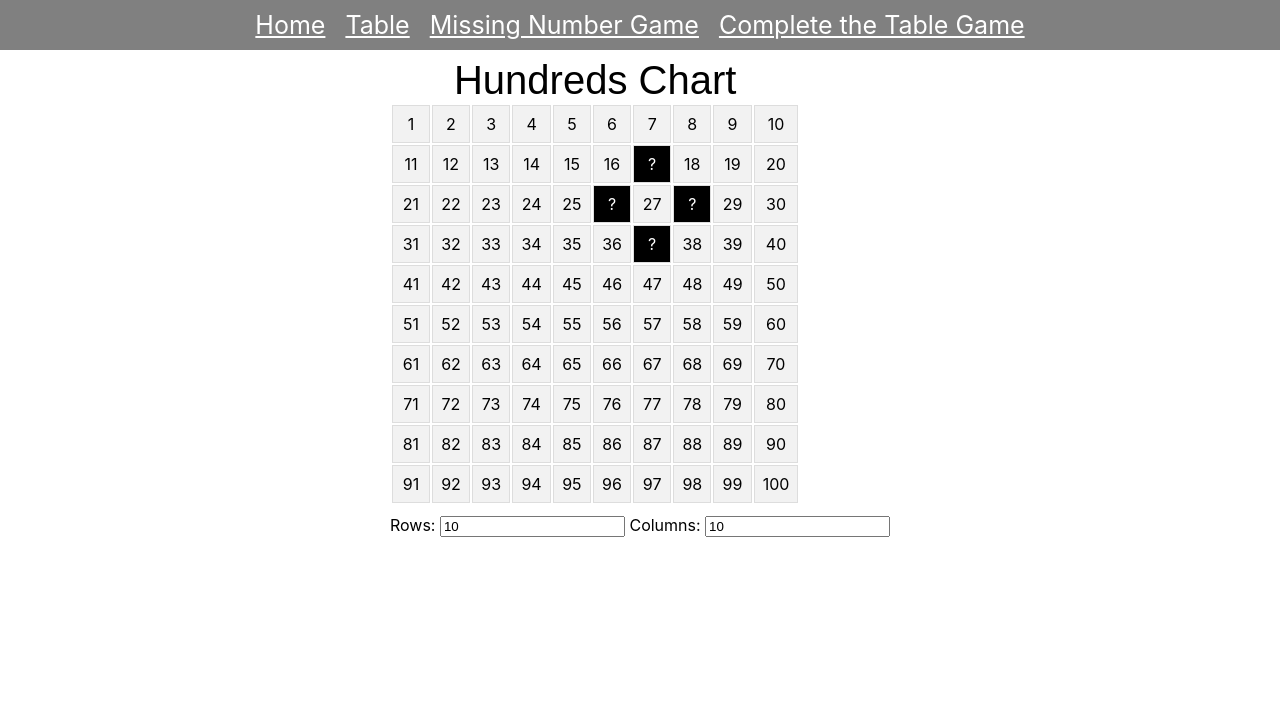
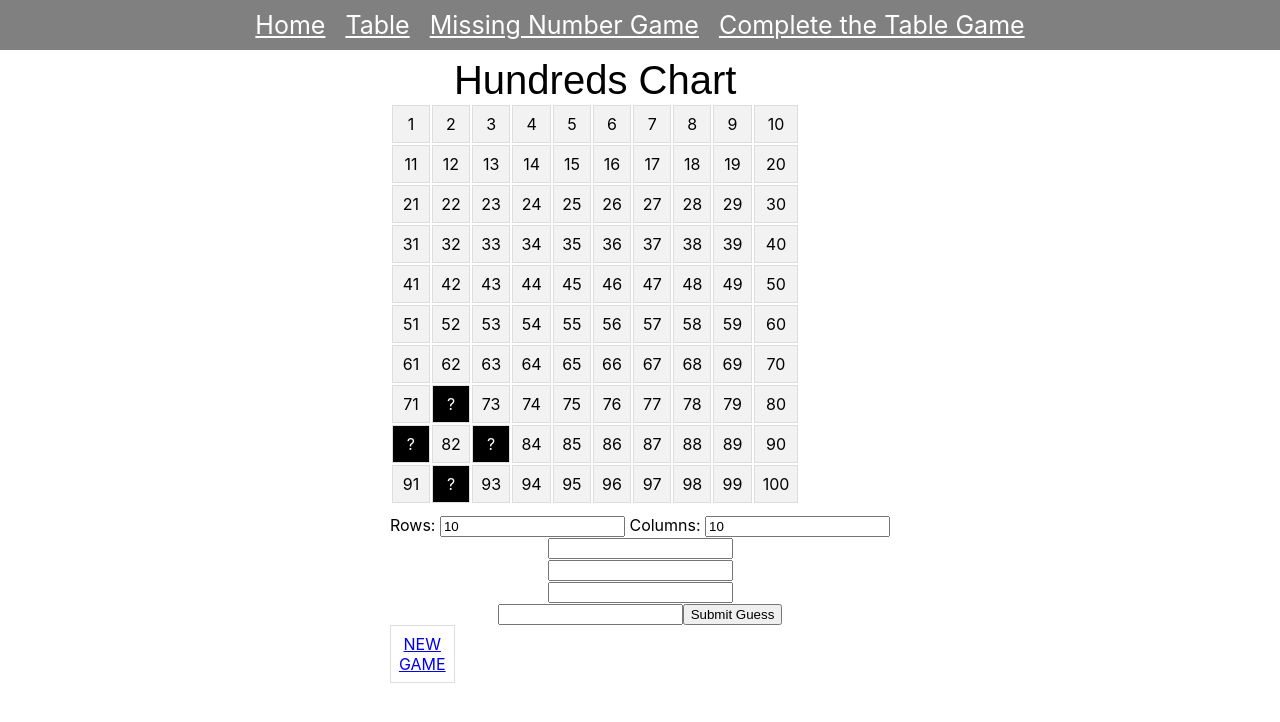
Before and after one commit to obglass/comp580, a React (Create React App) app: page /completetablegame in a window 1280 px wide. Shown: the top 722 px of the page. Built offline with nearby package versions, Linux system fonts and the light colour scheme.

Commit message:
user input edits missingNumGame

```diff
--- a/src/CompleteTableGame.js
+++ b/src/CompleteTableGame.js
@@ -9,10 +9,26 @@ class CompleteTableGame extends Component {
 
     this.state = {
       rowVal: 10,
-      colVal: 10
+      colVal: 10,
+      userGuessAbove: null,
+      userGuessBelow: null,
+      userGuessRight: null,
+      userGuessLeft: null
     };
+
     this.handleRowChange = this.handleRowChange.bind(this);
     this.handleColChange = this.handleColChange.bind(this);
+    this.rand = 0;
+    this.above = 0;
+    this.below = 0;
+    this.left = 0;
+    this.right = 0;
+    this.renderBool = true;
+
+    this.aboveCorrect = false;
+    this.belowCorrect = false;
+    this.leftCorrect = false;
+    this.rightCorrect = false;
   }
 
   handleRowChange(event) {
@@ -22,49 +38,148 @@ class CompleteTableGame extends Component {
     this.setState({ colVal: event.target.value });
   }
 
+  handleUserGuessAbove(event) {
+    this.renderBool = false;
+    this.setState({ userGuessAbove: event.target.value });
+    // event.preventDefault();
+  }
+  handleUserGuessBelow(event) {
+    this.renderBool = false;
+    this.setState({ userGuessBelow: event.target.value });
+    // event.preventDefault();
+  }
+  handleUserGuessLeft(event) {
+    this.renderBool = false;
+    this.setState({ userGuessLeft: event.target.value });
+    // event.preventDefault();
+  }
+  handleUserGuessRight(event) {
+    this.renderBool = false;
+    this.setState({ userGuessRight: event.target.value });
+    // event.preventDefault();
+  }
+
+  handleSubmit(event) {
+    var userGuessAboveNum = parseInt(this.state.userGuessAbove, 10);
+    var userGuessBelowNum = parseInt(this.state.userGuessBelow, 10);
+    var userGuessLeftNum = parseInt(this.state.userGuessLeft, 10);
+    var userGuessRightNum = parseInt(this.state.userGuessRight, 10);
+
+    if (userGuessAboveNum === this.above) {
+      alert("Congrats! Your Guess:" + this.state.userGuessAbove);
+      this.aboveCorrect = true;
+    } else {
+      this.aboveCorrect = false;
+    }
+    if (userGuessBelowNum === this.below) {
+      alert("Congrats! Your Guess:" + this.state.userGuessBelow);
+      this.belowCorrect = true;
+    } else {
+      this.belowCorrect = false;
+    }
+    if (userGuessLeftNum === this.left) {
+      alert("Congrats! Your Guess:" + this.state.userGuessLeft);
+      this.leftCorrect = true;
+    } else {
+      this.leftCorrect = false;
+    }
+    if (userGuessRightNum === this.right) {
+      alert("Congrats! Your Guess:" + this.state.userGuessRight);
+      this.rightCorrect = true;
+    } else {
+      this.rightCorrect = false;
+    }
+    if (
+      this.aboveCorrect |
+      this.belowCorrect |
+      this.leftCorrect |
+      this.rightCorrect
+    ) {
+      alert("Try again. You have one or more answers incorrect.");
+    }
+
+    // document.write(this.rand);
+    // document.write(this.state.userGuess);
+    event.preventDefault();
+  }
+
+  makeRandom = () => {
+    this.rand = Math.floor(
+      Math.random() * (this.state.rowVal * this.state.colVal) + 1
+    );
+  };
+
+  makeMissingNumbers = () => {
+    var colNum = parseInt(this.state.colVal, 10);
+    var rowNum = parseInt(this.state.rowVal, 10);
+    var area = colNum * rowNum;
+
+    this.above = this.rand - colNum;
+    this.below = this.rand + colNum;
+    this.left = this.rand - 1;
+    this.right = this.rand + 1;
+
+    if ((this.above === null) | (this.above < 1) | (this.above > area)) {
+      this.above = 0;
+    }
+    if ((this.below === null) | (this.below < 1) | (this.below > area)) {
+      this.below = 0;
+    }
+    if ((this.left === null) | (this.left < 1) | (this.left > area)) {
+      this.left = 0;
+    }
+    if ((this.right === null) | (this.right < 1) | (this.right > area)) {
+      this.right = 0;
+    }
+    // takes out right ? for random number on right edge- DO WE WANT THIS
+    if (this.rand % colNum === 0) {
+      this.right = 0;
+    }
+    // takes out left ? for random number on left edge
+    if (this.left % colNum === 0) {
+      this.left = 0;
+    }
+
+    // alert(
+    //   this.rand +
+    //     "00" +
+    //     this.above +
+    //     "00" +
+    //     this.below +
+    //     "00" +
+    //     this.left +
+    //     "00" +
+    //     this.right
+    // );
+    // this.push(this.rand);
+    // this.push(this.above);
+    // this.push(this.below);
+    // this.push(this.left);
+    // this.push(this.right);
+  };
+
   createTable = () => {
-    var rand =
-      Math.floor(Math.random() * (this.state.rowVal * this.state.colVal)) + 1;
     let table = [];
 
-    var above = rand - 10;
-    var below = rand + 10;
-    var left = rand - 1;
-    var right = rand + 1;
-
-    // takes out right ? for random number on right edge- DO WE WANT THIS
-    if (rand % this.state.colVal === 0) {
-      right = null;
-    }
-    // takes out left ? for random number on left edge
-    if (left % this.state.colVal === 0) {
-      left = null;
-    }
+    var colNum = parseInt(this.state.colVal, 10);
 
     for (let i = 0; i < this.state.rowVal; i++) {
       let children = [];
       for (let j = 1; j < this.state.colVal + 1; j++) {
         if (j <= this.state.colVal) {
           if (
-            (10 * i + j === above) |
-            (10 * i + j === below) |
-            (10 * i + j === left) |
-            (10 * i + j === right)
+            (colNum * i + j === this.above) |
+            (colNum * i + j === this.below) |
+            (colNum * i + j === this.left) |
+            (colNum * i + j === this.right)
           ) {
-            // if (10 * i + j == above) {
-            //     children.push(
-            //         <td id="cell" class="missingNumber">
-            //           ?
-            //         </td>
-            //       );
-            // }
             children.push(
               <td id="cell" caption="missing number" class="missingNumber">
                 ?
               </td>
             );
           } else {
-            children.push(<td id="cell">{this.state.colVal * i + j}</td>);
+            children.push(<td id="cell">{colNum * i + j}</td>);
           }
         }
       }
@@ -81,6 +196,13 @@ class CompleteTableGame extends Component {
         <div id="inner-div">
           <table>
             <caption id="title">Hundreds Chart</caption>
+            {this.makeRandom()}
+            {this.makeMissingNumbers()}
+            {/* <label>{this.rand + "00"}</label>
+            <label>{this.above + "00"}</label>
+            <label>{this.below + "00"}</label>
+            <label>{this.left + "00"}</label>
+            <label>{this.right + "00"}</label> */}
             {this.createTable()}
           </table>
 
@@ -104,6 +226,50 @@ class CompleteTableGame extends Component {
               />
             </label>
           </div>
+          <div>
+            <form onSubmit={this.handleSubmit}>
+              <input
+                type="number"
+                class="inputBox"
+                pattern="[1-100]*"
+                value={this.state.userGuessAbove}
+                onChange={this.handleUserGuessAbove}
+              />
+            </form>
+            <form onSubmit={this.handleSubmit}>
+              <input
+                type="number"
+                class="inputBox"
+                pattern="[1-100]*"
+                value={this.state.userGuessBelow}
+                onChange={this.handleUserGuessBelow}
+              />
+            </form>
+            <form onSubmit={this.handleSubmit}>
+              <input
+                type="number"
+                class="inputBox"
+                pattern="[1-100]*"
+                value={this.state.userGuessLeft}
+                onChange={this.handleUserGuessLeft}
+              />
+            </form>
+            <form onSubmit={this.handleSubmit}>
+              <input
+                type="number"
+                class="inputBox"
+                pattern="[1-100]*"
+                value={this.state.userGuessRight}
+                onChange={this.handleUserGuessRight}
+              />
+              <input type="submit" value="Submit Guess" />
+            </form>
+          </div>
+          <div>
+            <td id="cell" text-align="center">
+              <a href="\completetablegame">NEW GAME</a>
+            </td>
+          </div>
         </div>
       </div>
     );
--- a/src/MissingNumberGame.js
+++ b/src/MissingNumberGame.js
@@ -9,10 +9,16 @@ class MissingNumberGame extends Component {
 
     this.state = {
       rowVal: 10,
-      colVal: 10
+      colVal: 10,
+      userGuess: null
     };
     this.handleRowChange = this.handleRowChange.bind(this);
     this.handleColChange = this.handleColChange.bind(this);
+    this.handleUserGuess = this.handleUserGuess.bind(this);
+    this.handleSubmit = this.handleSubmit.bind(this);
+    // this.handleRandom = this.handleRandom.bind(this);
+    this.rand = 0;
+    this.renderBool = true;
   }
 
   handleRowChange(event) {
@@ -21,21 +27,61 @@ class MissingNumberGame extends Component {
   handleColChange(event) {
     this.setState({ colVal: event.target.value });
   }
+  handleUserGuess(event) {
+    this.renderBool = false;
+    this.setState({ userGuess: event.target.value });
+    // event.preventDefault();
+  }
+  handleSubmit(event) {
+    //this.submitBool = true;
+    // this.push(this.state.userGuess);
+    // this.push(this.rand);
+    // document.write(this.state.userGuess);
+    // document.write(this.rand);
+    // alert("00" + this.rand + "00" + this.state.userGuess + "00");
+    // this.renderBool = true;
+    var userGuessNum = parseInt(this.state.userGuess, 10);
+    if (userGuessNum === this.rand) {
+      alert("Congrats! Your Guess:" + this.state.userGuess);
+      // this.render();
+    } else {
+      alert("Try Again");
+    }
+    // document.write(this.rand);
+    // document.write(this.state.userGuess);
+    event.preventDefault();
+  }
+  // handleRandom() {
+  //   this.setState({
+  //     rand: Math.floor(
+  //       Math.random() * (this.state.rowVal * this.state.colVal) + 1
+  //     )
+  //   });
+  // }
+
+  shouldComponentUpdate(nextProps, nextState) {
+    if (this.renderBool === false) {
+      return false;
+    }
+    return true;
+  }
+
+  makeRandom = () => {
+    this.rand = Math.floor(
+      Math.random() * (this.state.rowVal * this.state.colVal) + 1
+    );
+  };
 
   createTable = () => {
-    var rand = Math.floor(
-      Math.random() * (this.state.rowVal * this.state.colVal) + 1
-    );
     let table = [];
-    table.push(rand);
 
     for (let i = 0; i < this.state.rowVal; i++) {
       let children = [];
       for (let j = 1; j < this.state.colVal + 1; j++) {
         if (j <= this.state.colVal) {
-          if (this.state.colVal * i + j === rand) {
+          if (this.state.colVal * i + j === this.rand) {
             children.push(
-              <td id="cell" class="missingNumber">
+              <td onclick="guess();" id="cell" class="missingNumber">
                 ?
               </td>
             );
@@ -56,9 +102,9 @@ class MissingNumberGame extends Component {
         <div id="inner-div">
           <table>
             <caption id="title">Hundreds Chart</caption>
+            {this.makeRandom()}
             {this.createTable()}
           </table>
-
           <div class="diyTable">
             <label>
               Rows:{" "}
@@ -79,6 +125,23 @@ class MissingNumberGame extends Component {
               />
             </label>
           </div>
+          <div>
+            <form onSubmit={this.handleSubmit}>
+              <input
+                type="number"
+                class="inputBox"
+                pattern="[1-100]*"
+                value={this.state.userGuess}
+                onChange={this.handleUserGuess}
+              />
+              <input type="submit" value="Submit Guess" />
+            </form>
+          </div>
+          <div>
+            <td id="cell" text-align="center">
+              <a href="\missingnumbergame">NEW GAME</a>
+            </td>
+          </div>
         </div>
       </div>
     );
```
